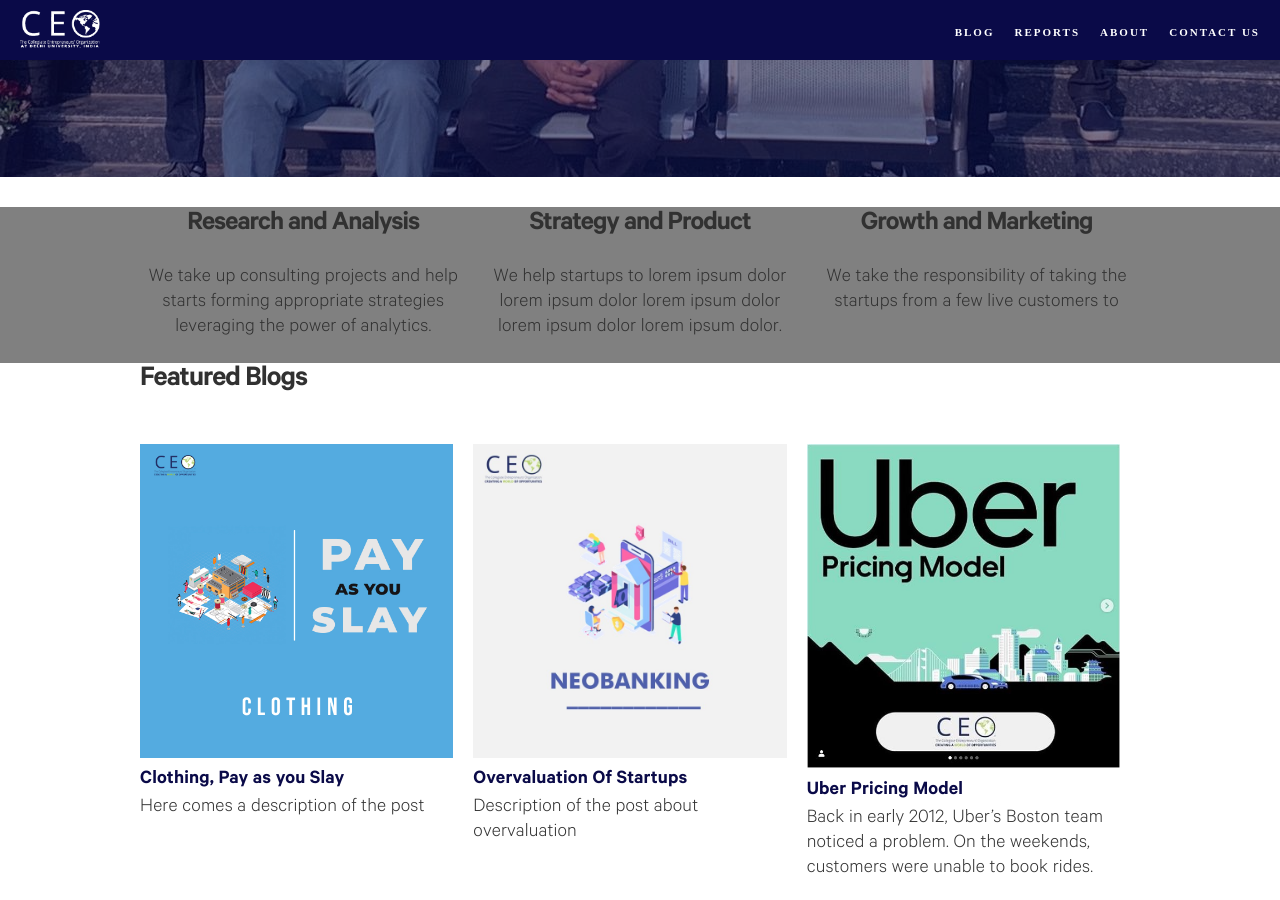
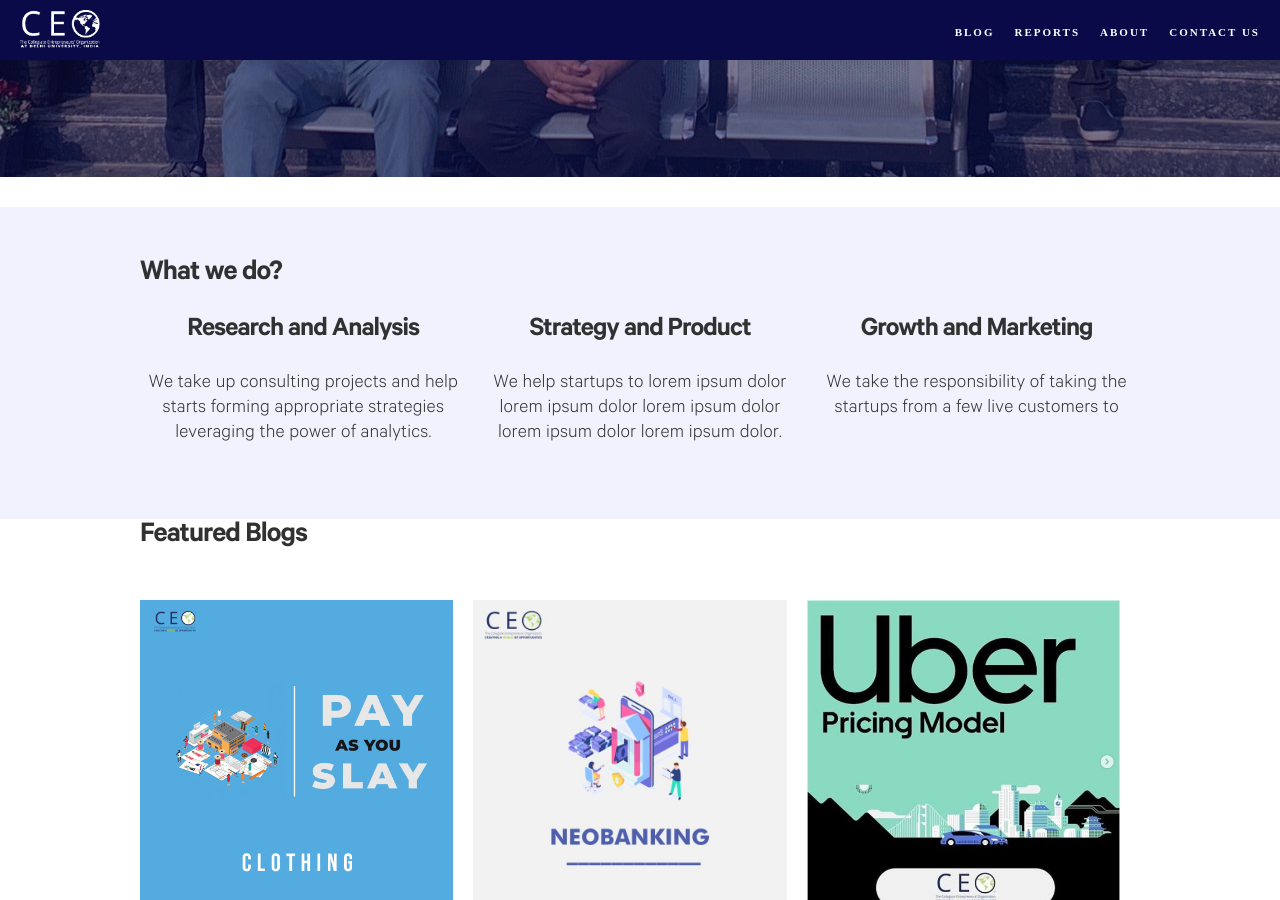
Before and after one commit to shivanshmehendiratta/ceodu.github.io, a Jekyll site: the page built from index.md, in a window 1280 px wide and 900 px high, scrolled down 723 px. Built offline with Jekyll 4.4.1, drawn with Linux system fonts in a browser that asks for light colours; some web fonts are replaced.

Commit message:
Update index.md

```diff
--- a/index.md
+++ b/index.md
@@ -8,9 +8,10 @@
 {% include showcase.html %}
 </html>
 
-<div style="background-color:grey">
-<div class="container">
-
+<div style="background-color:#f2f2ff">
+<div class="container" style="    padding-top: 50px;
+    padding-bottom: 50px;">
+<h1> What we do? </h1>
 
 <div class="row first-xs between-sm">
     <div class="col-xs-12 col-sm-4" markdown="1" style="text-align:center">
```
